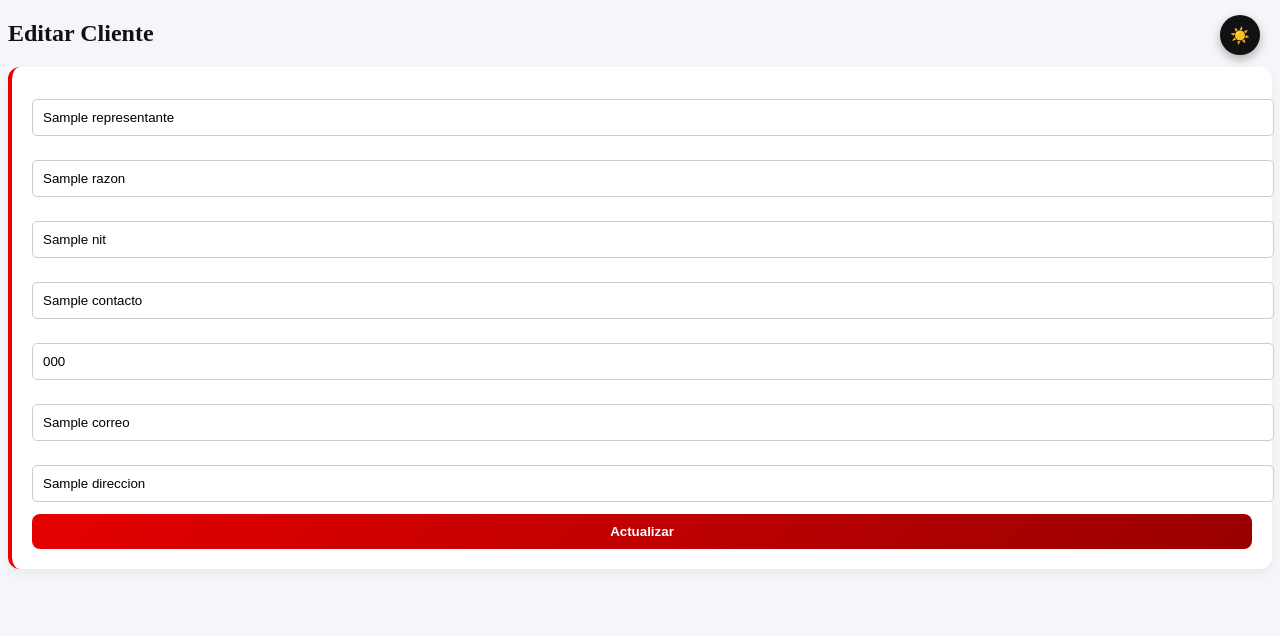
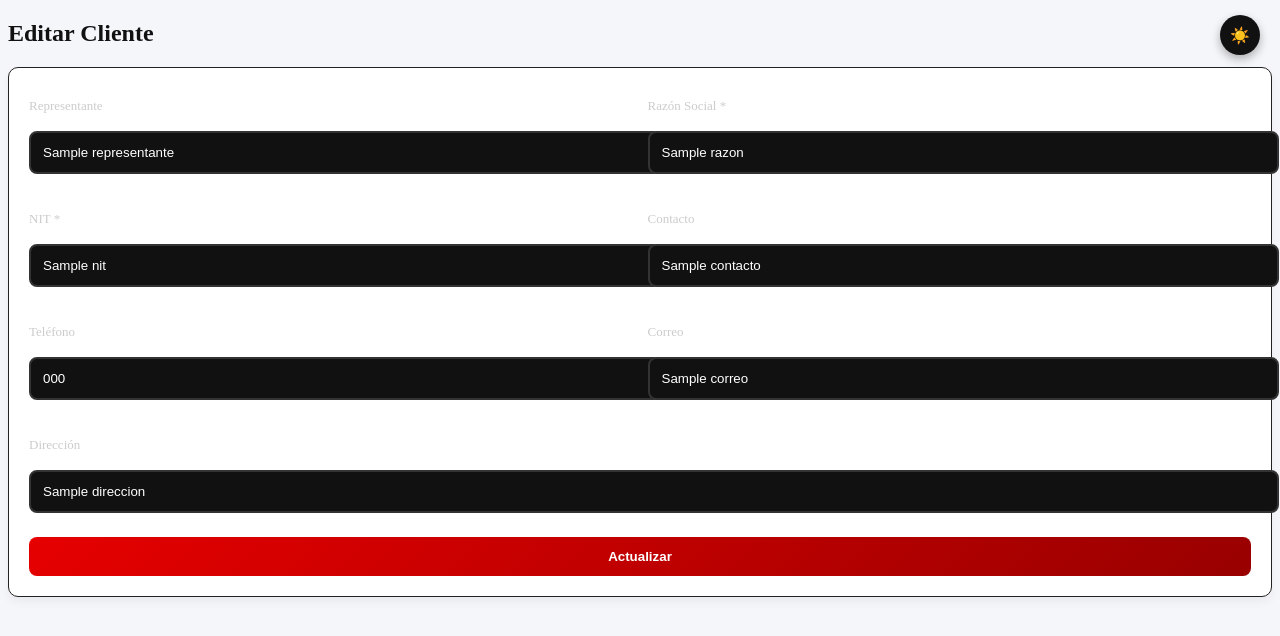
Before and after one commit to bydavidp/Pagina-Web-Fmv, a Flask app: template templates/editar_cliente.html in a window 1280 px wide. Shown: the top 636 px of the page. Run offline with Flask 3, Linux system fonts and the light colour scheme; the template is opened without the code that fills it: most values are stand-ins (such as "Sample title", 1, 10 or a date in 2020).

Commit message:
Refactor editar_cliente.html for better layout

```diff
--- a/templates/editar_cliente.html
+++ b/templates/editar_cliente.html
@@ -1,18 +1,52 @@
 {% extends "base.html" %}
+
 {% block content %}
 
 <h2>Editar Cliente</h2>
 
-<form method="POST">
-    <input name="representante" value="{{ c.representante }}">
-    <input name="razon" value="{{ c.razon }}" required>
-    <input name="nit" value="{{ c.nit }}" required>
-    <input name="contacto" value="{{ c.contacto }}">
-    <input name="telefono" value="{{ c.telefono }}">
-    <input name="correo" value="{{ c.correo }}">
-    <input name="direccion" value="{{ c.direccion }}">
+<form method="POST" class="form-calendario">
+
+    <div class="grid-form">
+
+        <div>
+            <label>Representante</label>
+            <input name="representante" value="{{ cliente.representante }}">
+        </div>
+
+        <div>
+            <label>Razón Social *</label>
+            <input name="razon" value="{{ cliente.razon }}" required>
+        </div>
+
+        <div>
+            <label>NIT *</label>
+            <input name="nit" value="{{ cliente.nit }}" required>
+        </div>
+
+        <div>
+            <label>Contacto</label>
+            <input name="contacto" value="{{ cliente.contacto }}">
+        </div>
+
+        <div>
+            <label>Teléfono</label>
+            <input name="telefono" value="{{ cliente.telefono }}">
+        </div>
+
+        <div>
+            <label>Correo</label>
+            <input name="correo" value="{{ cliente.correo }}">
+        </div>
+
+        <div style="grid-column: span 2;">
+            <label>Dirección</label>
+            <input name="direccion" value="{{ cliente.direccion }}">
+        </div>
+
+    </div>
 
     <button>Actualizar</button>
+
 </form>
 
 {% endblock %}
```
